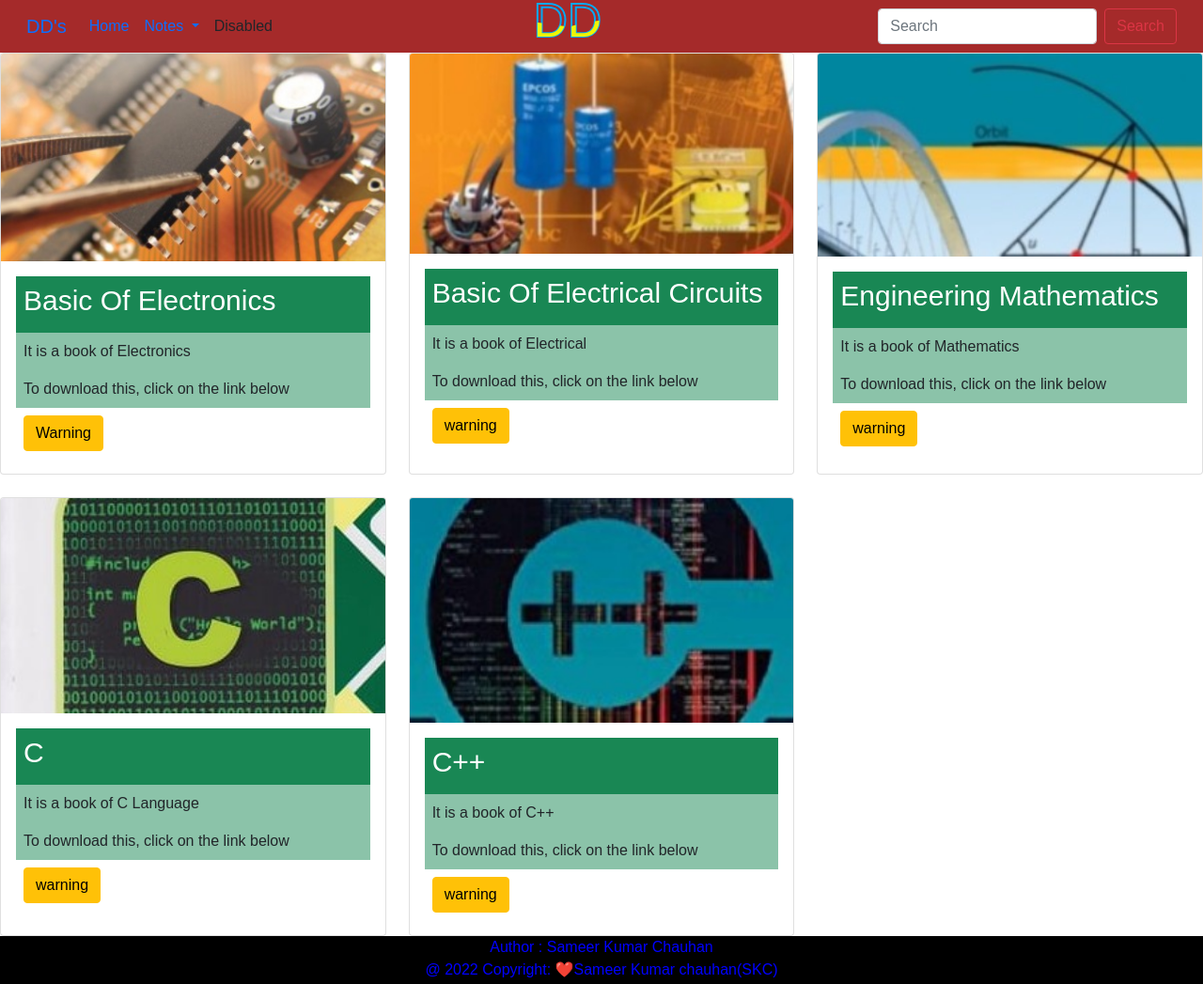
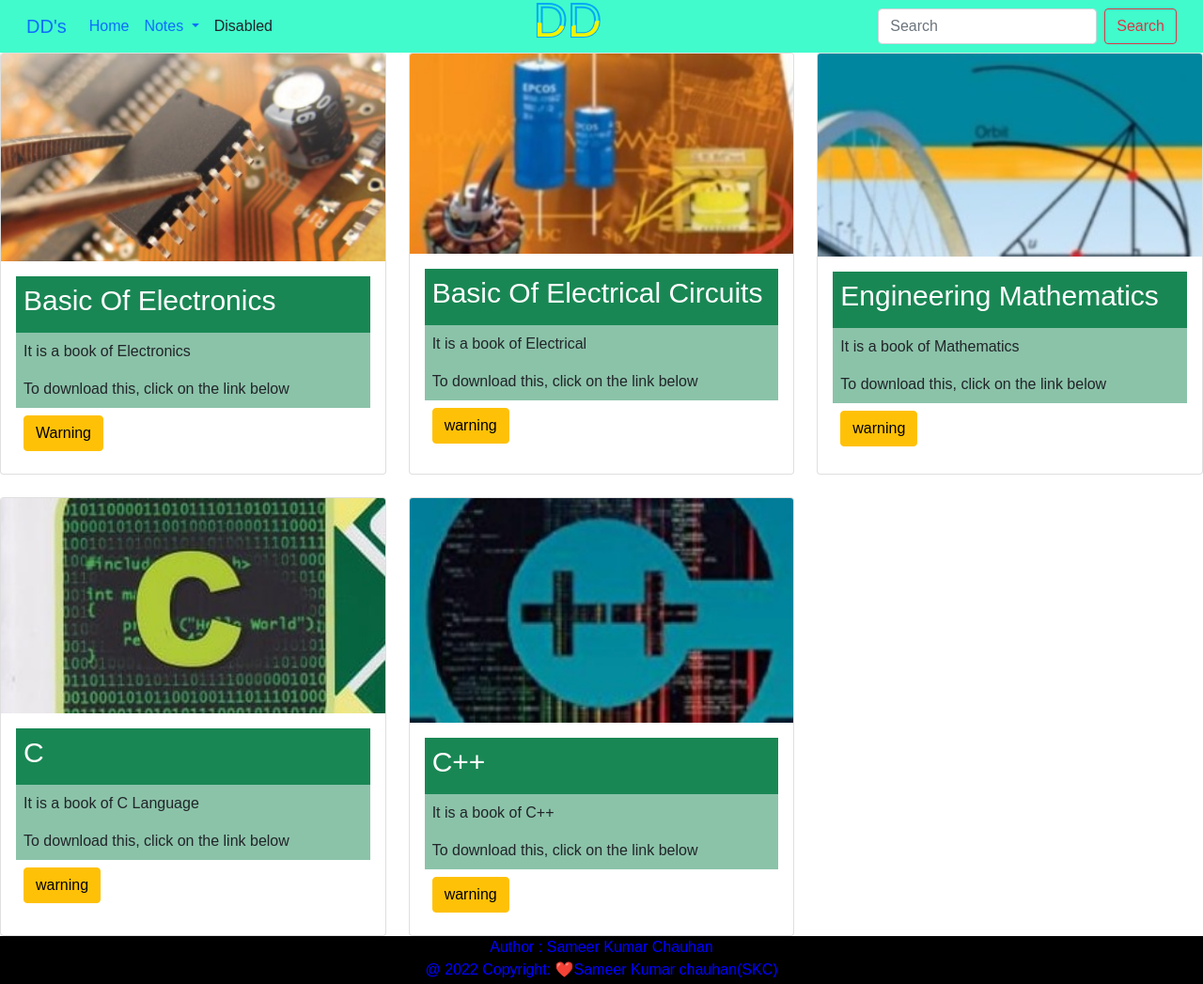
Before and after one commit to Sameerchauhan380/ITNotes, a plain HTML site: page index.html in a window 1280 px wide. Shown: the top 1047 px of the page at 94% size. Drawn offline with nearby package versions, Linux system fonts and the light colour scheme.

Commit message:
Update index.html

```diff
--- a/index.html
+++ b/index.html
@@ -14,7 +14,7 @@
     <nav  class="navbar navbar-expand-lg navbar-danger bg-red">
         <style>
             .bg-red{
-                background-color: brown;
+                background-color:rgba(6, 250, 189, 0.76);
 
             }
 
```
